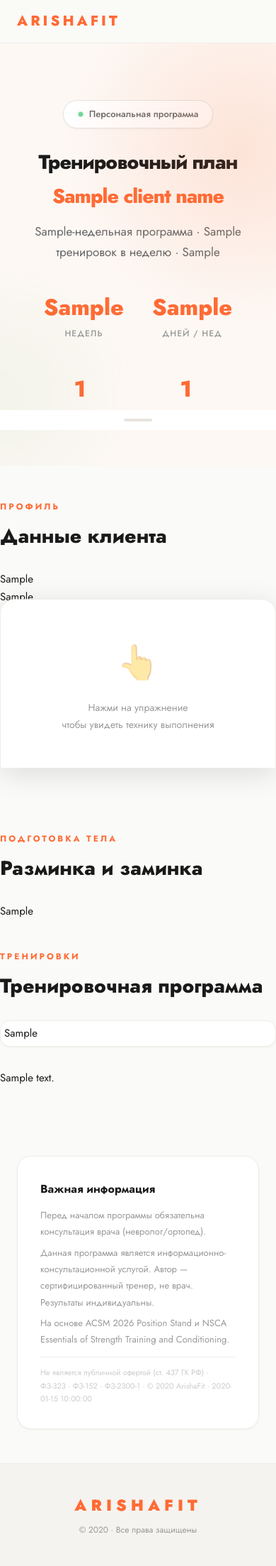
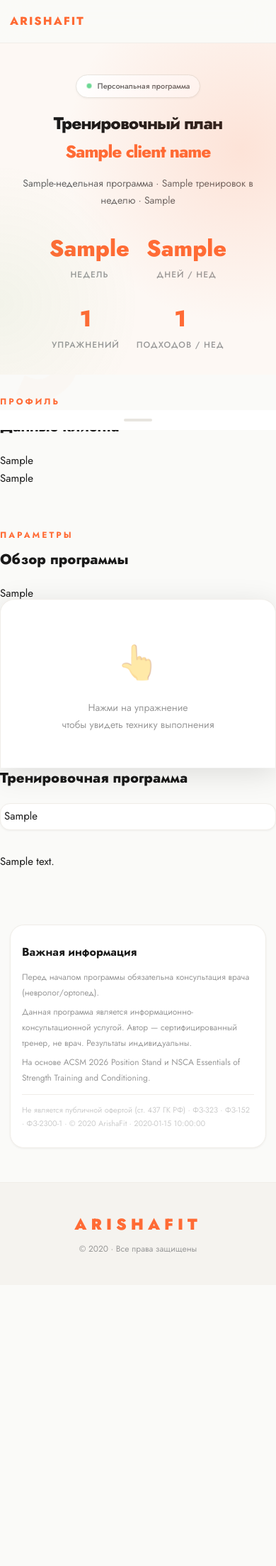
Before and after one commit to Valekk17/arishafit-training-plan-skill, a Python web app: template training-skill/templates/training_plan_v4.html in a window 390 px wide. Shown: the whole page at 71% size. After the commit the page ends 1767 px from the top, so only its background shows below. Run offline with Jinja, Linux system fonts and the light colour scheme; the template is opened without the code that fills it: most values are stand-ins (such as "Sample title", 1, 10 or a date in 2020).

Commit message:
Мобильная и планшетная адаптация: три breakpoint'а
Раньше была единая ломка при 900px (панель уходит в bottom sheet) плюс
точечные правки на 700/480px. Этого мало для разнообразия устройств.

Сейчас три уровня:

1. @media (max-width:900px) — планшет/мобильник: панель-drawer снизу,
   info-box 13px со сниженными отступами, info-btn 24x24 touch target

2. @media (max-width:768px) — планшет портрет / большой мобильник:
   - container padding 18px (было 24)
   - section padding 36px (было 48)
   - hero h1 28px, hero padding уменьшен
   - overview-grid 2 колонки, stat-card .num 18px
   - day-top: h3 16px, padding 14px 18px
   - week-banner: 20px 22px, h2 20px, toggle 28x28
   - pp-head: 14px 18px, icon 24px, heading 15px
   - pp-tabs компактнее

3. @media (max-width:480px) — маленький мобильник (iPhone SE, etc):
   - container padding 14px
   - overview-grid → 1 колонка
   - day-top: flex-wrap, h3 15px с word-break
   - day-toggle 28x28, info-btn 26x26
   - week-banner: 18px paddings, h2 18px
   - pp-head: 12px 14px, icon 22px, heading 14px
   - info-box: 12px 14px, font 12px
   - phase-item компактнее: 10px padding, gif 48x48
   - nav-logo 16px, прогресс-бар 60px
   - disclaimer 24px 16px

Баг-фиксы:
- openPhaseItem (клик по разминке/заминке) теперь триггерит mobile-open
  и backdrop — раньше на мобильном панель не выезжала для этих элементов.
  Также скрывает timer (для фаз не нужен).

В итоге скил корректно отрабатывает iPhone SE (375px), iPhone 12 (390px),
iPhone Pro Max (428px), iPad portrait (768px), iPad landscape (1024px),
десктоп (1200px+).

```diff
--- a/training-skill/templates/training_plan_v4.html
+++ b/training-skill/templates/training_plan_v4.html
@@ -989,6 +989,7 @@
   /* =====================
      RESPONSIVE
      ===================== */
+  /* ========= Планшет/мобильник: панель предпросмотра внизу ========= */
   @media (max-width:900px) {
     .training-layout { grid-template-columns:1fr; }
     .training-panel-wrap { position:fixed; bottom:0; left:0; right:0; top:auto; z-index:150; }
@@ -1012,21 +1013,94 @@
       z-index:149; backdrop-filter:blur(4px);
     }
     .mobile-panel-backdrop.show { display:block; }
+    /* Уплотнение основных блоков */
+    .info-box { padding:14px 16px; margin:10px 0 12px; font-size:13px; }
+    .info-btn { width:24px; height:24px; font-size:13px; }
   }
   @media (min-width:901px) {
     .mobile-panel-handle { display:none; }
     .mobile-panel-backdrop { display:none !important; }
   }
-  @media (max-width:700px) {
+
+  /* ========= Планшет портрет / большой мобильник ========= */
+  @media (max-width:768px) {
+    .container { padding:0 18px; }
+    .section { padding:36px 0; }
+    .section-title { font-size:22px; margin-bottom:18px; }
+    .hero { padding:60px 20px 44px; }
     .hero h1 { font-size:28px; }
+    .hero-sub { font-size:15px; margin-bottom:28px; }
+    .hero-stats { gap:24px; }
     .info-grid { grid-template-columns:repeat(2,1fr); }
     .overview-grid { grid-template-columns:repeat(2,1fr); }
+    .stat-card { padding:22px 16px; }
+    .stat-card .num { font-size:18px; }
+    .day-top { padding:14px 18px; }
+    .day-body { padding:16px 18px; }
+    .day-top h3 { font-size:16px; }
+    .day-ring-wrap { margin-right:10px; }
+    .week-banner { padding:20px 22px; }
+    .week-banner h2 { font-size:20px; }
+    .week-toggle { right:16px; top:18px; width:28px; height:28px; }
+    .pp-head { padding:14px 18px; gap:10px; }
+    .pp-icon { font-size:24px; }
+    .pp-heading { font-size:15px; }
+    .pp-tabs { gap:4px; }
+    .pp-tab { padding:6px 10px; font-size:12px; }
     .week-tabs { width:100%; }
     .nav-links { display:none; }
     .nav-progress-bar { width:80px; }
   }
+
+  /* ========= Маленький мобильник (<480px) ========= */
   @media (max-width:480px) {
+    .container { padding:0 14px; }
+    .section { padding:28px 0; }
+    .section-title { font-size:20px; }
+    .hero { padding:44px 16px 32px; }
+    .hero h1 { font-size:24px; }
+    .hero-sub { font-size:14px; }
+    .hero-pill { font-size:11px; padding:6px 14px; margin-bottom:16px; }
     .info-grid { grid-template-columns:1fr; }
+    .overview-grid { grid-template-columns:1fr; gap:10px; }
+    .stat-card { padding:18px 14px; }
+    .alert { padding:14px 16px; gap:10px; }
+    .alert-title { font-size:14px; }
+    .alert-body p { font-size:13px; }
+    .day-card { margin-bottom:12px; }
+    .day-top { padding:12px 14px; flex-wrap:wrap; row-gap:8px; }
+    .day-top-left { gap:8px; min-width:0; flex-wrap:wrap; }
+    .day-top h3 { font-size:15px; min-width:0; word-break:break-word; }
+    .day-body { padding:14px 14px; }
+    .day-ring-wrap { gap:4px; margin-right:6px; }
+    .day-toggle { width:28px; height:28px; font-size:16px; }
+    .week-banner { padding:18px 18px 16px; }
+    .week-banner h2 { font-size:18px; }
+    .week-banner .week-desc { font-size:13px; }
+    .week-toggle { right:12px; top:14px; width:26px; height:26px; font-size:14px; }
+    .pp-card { }
+    .pp-head { padding:12px 14px; }
+    .pp-icon { font-size:22px; }
+    .pp-heading { font-size:14px; }
+    .pp-sub { font-size:11px; }
+    .pp-card[data-expanded="true"] .pp-body { padding:0 14px 16px; }
+    .pp-tabs { padding-bottom:4px; }
+    .pp-tab { padding:6px 8px; font-size:11px; }
+    .info-box { padding:12px 14px; margin:8px 0 10px; font-size:12px; }
+    .info-box .info-title { font-size:13px; }
+    .info-btn { width:26px; height:26px; font-size:14px; margin-left:6px; }
+    .phase-item { padding:10px; gap:10px; }
+    .phase-item-name { font-size:13px; }
+    .phase-item-reps { font-size:12px; }
+    .phase-item-gif { width:48px; height:48px; }
+    .exercise { padding:12px 14px; }
+    .ex-name { font-size:14px; }
+    .ex-meta { font-size:12px; }
+    .nav { padding:0 14px; }
+    .nav-logo { font-size:16px; letter-spacing:2px; }
+    .nav-progress-bar { width:60px; }
+    .disclaimer { padding:24px 16px; }
+    .disclaimer p { font-size:12px; }
   }
 
   /* PRINT */
@@ -1621,6 +1695,14 @@
   if (altsWrap) altsWrap.style.display = 'none';
   const swapInfo = document.getElementById('panelSwapInfo');
   if (swapInfo) swapInfo.style.display = 'none';
+
+  // Timer / notes для фаз не нужны, скрываем
+  const timerWrap = document.getElementById('panelTimerWrap');
+  if (timerWrap) timerWrap.style.display = 'none';
+
+  // На мобильном — панель выезжает снизу как drawer
+  document.getElementById('previewPanel').classList.add('mobile-open');
+  document.getElementById('backdrop').classList.add('show');
 }
 
 // ============================================================
```
